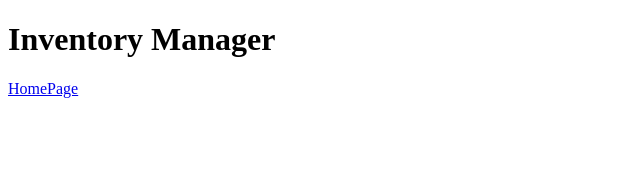
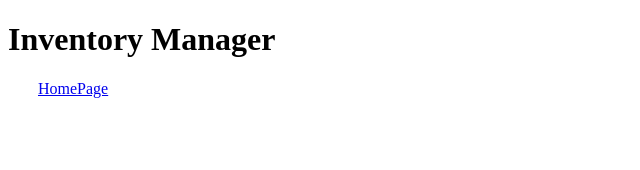
Before and after one commit to bhunter1829/AngularProject, an Angular app: page / in a window 1280 px wide. Shown: the top 170 px of the page, without its empty margins (0-640 px from the left). Built offline with nearby package versions, Linux system fonts and the light colour scheme.

Commit message:
added padding

```diff
--- a/src/app/component/navbar/navbar.component.css
+++ b/src/app/component/navbar/navbar.component.css
@@ -0,0 +1,4 @@
+* {
+    padding-left: 30px;
+        padding-right: 30px;
+}
```
